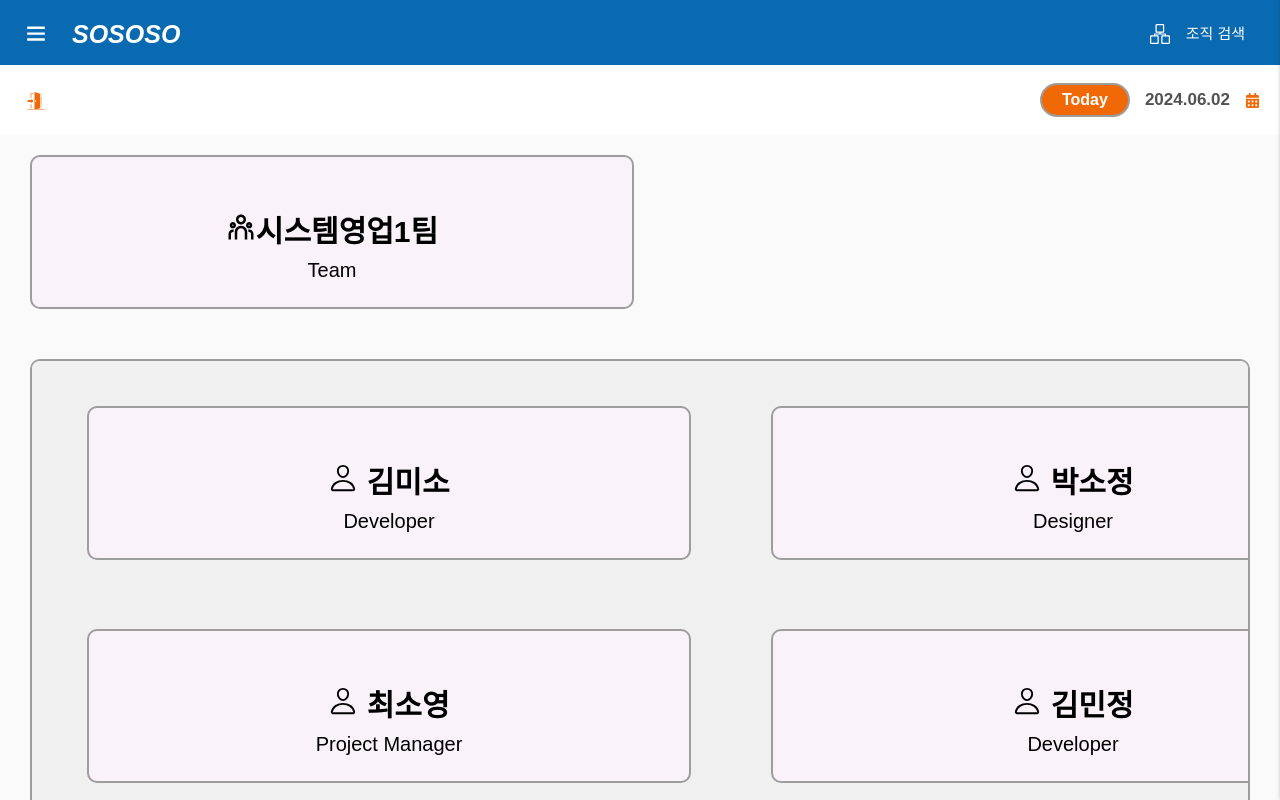
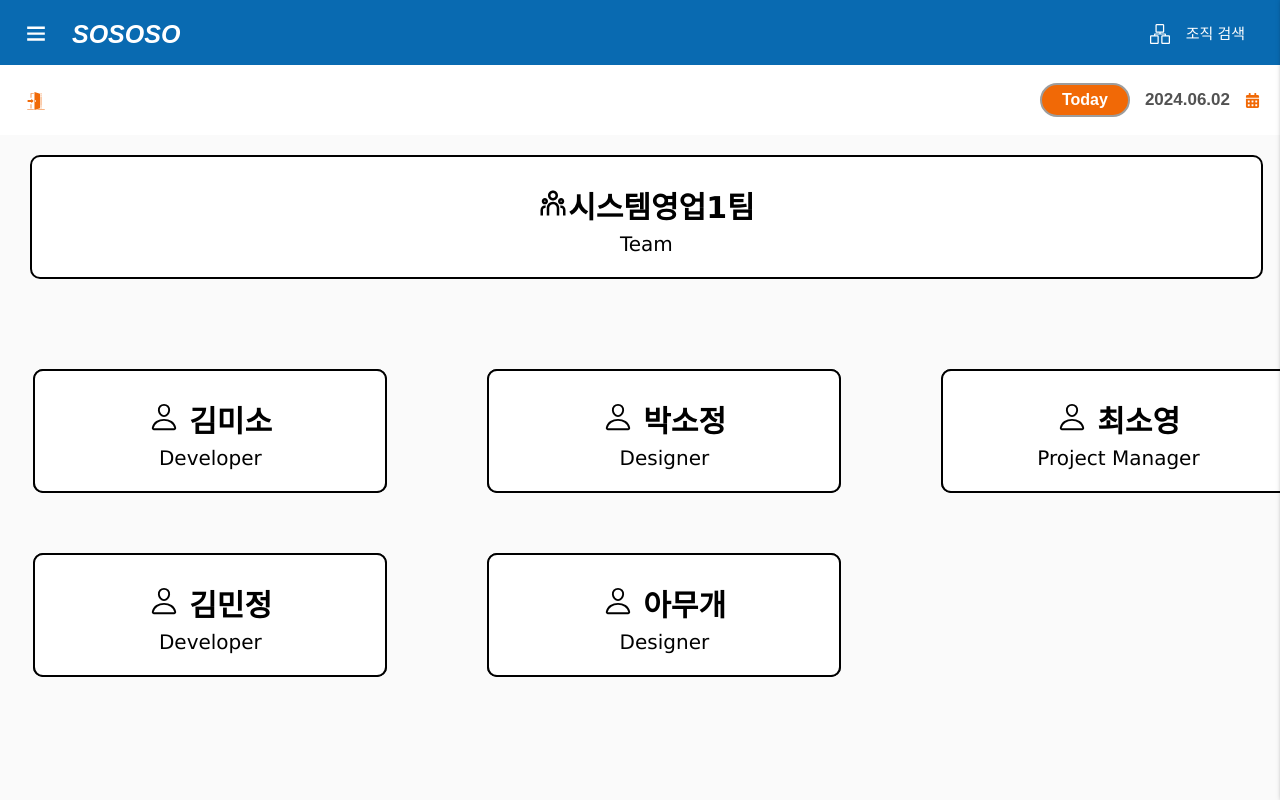
Before and after one commit to CSID-DGU/2024-1-SCS4031-01-sososo-3, a React (Create React App) app in the folder frontend/: page /team in a window 1280 px wide. Shown: the top 800 px of the page. Built offline with nearby package versions, Linux system fonts and the light colour scheme.

Commit message:
[PSJ]fix_team page UI

```diff
--- a/frontend/src/App.css
+++ b/frontend/src/App.css
@@ -713,45 +713,70 @@ body {
 
 /* 조직도 페이지 */
 .organization-container {
-  margin-top: 50px;
+  width: 96%;
+  margin-top: 30px;
   margin-left: 30px;
   margin-right: 30px;
-  padding: 25px;
-  background-color: #f0f0f0;
-  border-radius: 10px;
+  padding: 20px;
+  background-color: #fafafa;
   overflow-y: auto;
-  border: 2px solid #9d9d9d;
   display: grid;
-  grid-template-columns: repeat(2, 1fr); /* 2열 그리드로 설정 */
+  grid-template-columns: repeat(3, 1fr);
   grid-auto-rows: auto; /* 자동으로 행의 높이 조정 */
   gap: 20px; /* 그리드 아이템 간의 간격 */
-  height:650px;
+  height:45%;
+  justify-content: center;
 }
 
+
 .member-card {
-  width: 600px;
-  height: 150px;
+  width: 96%;
+  height: 120px;
   margin-left: 30px;
   margin-right: 30px;
   margin-top: 20px;
-  background-color: #f9f2f8;
-  border: 2px solid #9d9d9d;
+  margin-bottom: 20px;
+  background-color: #ffffff;
+  border: 2px solid #000000;
   border-radius: 10px;
-  display: flex;
+  display: inline-flex;
   flex-direction: column;
   justify-content: center;
   align-items: center;
   text-align: center;
   cursor: pointer;
+  font-family: 'Lucida Sans', 'Lucida Sans Regular', 'Lucida Grande', 'Lucida Sans Unicode', Geneva, Verdana, sans-serif;
 }
 
+
+.other-cards {
+  width: 350px;
+  height: 120px;
+  margin-left: 40px;
+  margin-right: 40px;
+  margin-top: 20px;
+  margin-bottom: 20px;
+  background-color: #ffffff;
+  border: 2px solid #000000;
+  border-radius: 10px;
+  display: inline-flex;
+  flex-direction: column;
+  justify-content: center;
+  align-items: center;
+  text-align: center;
+  cursor: pointer;
+  font-family: 'Lucida Sans', 'Lucida Sans Regular', 'Lucida Grande', 'Lucida Sans Unicode', Geneva, Verdana, sans-serif;
+}
+
+
 .member-card h2 {
-  margin-bottom: 8px;
+  margin-bottom: 5px;
   font-size: 30px;
 }
 
 .member-card p {
   margin: 0;
+  margin-bottom: 20px;
   font-size: 20px;
 }
 .member-card:hover {
@@ -767,6 +792,7 @@ body {
   text-decoration: none; /* 마우스 호버 시 밑줄 제거 */
   color: inherit; /* 마우스 호버 시 색상 상속 */
 }
+
 
 /* 조직검색 모달 */
 .org-header {
```
